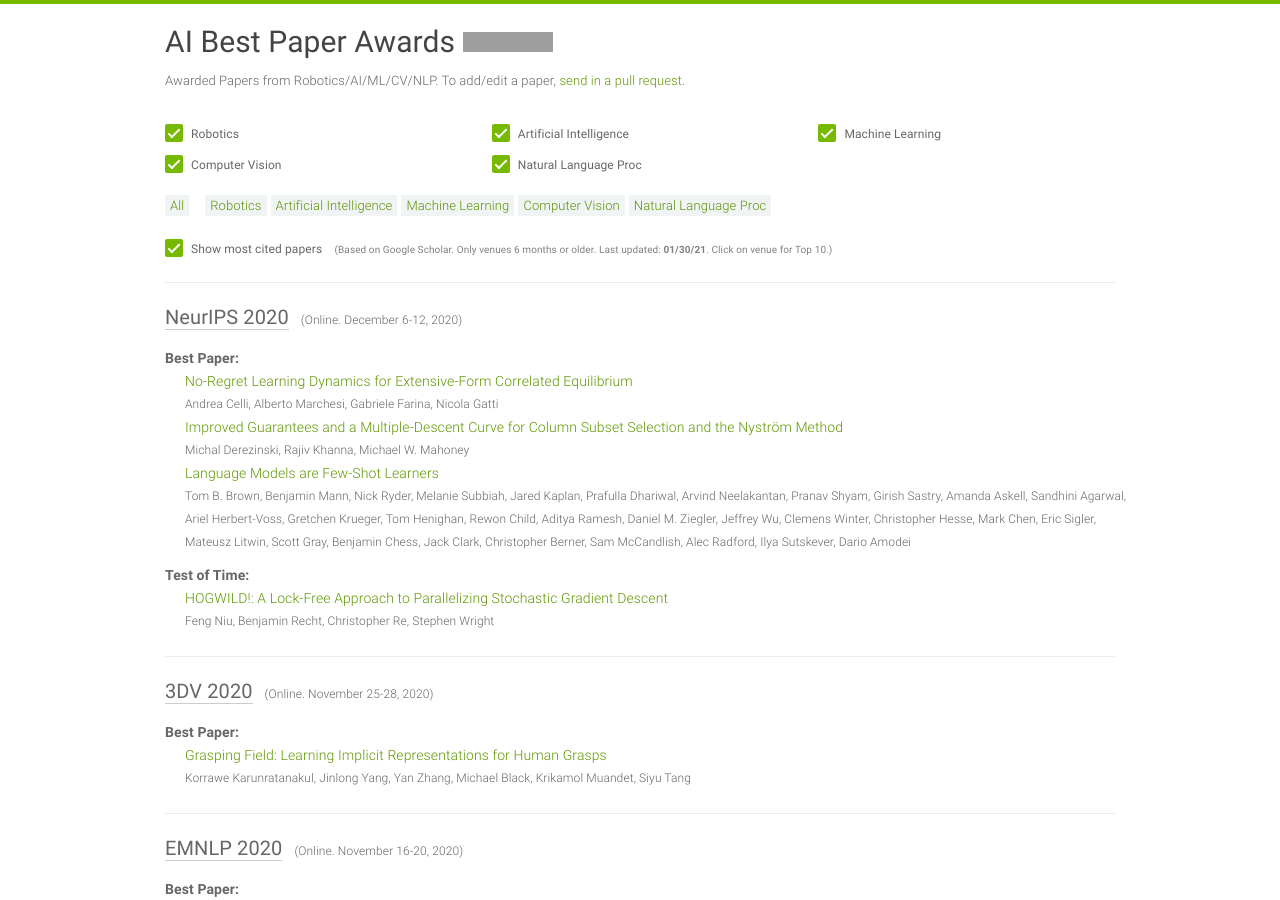
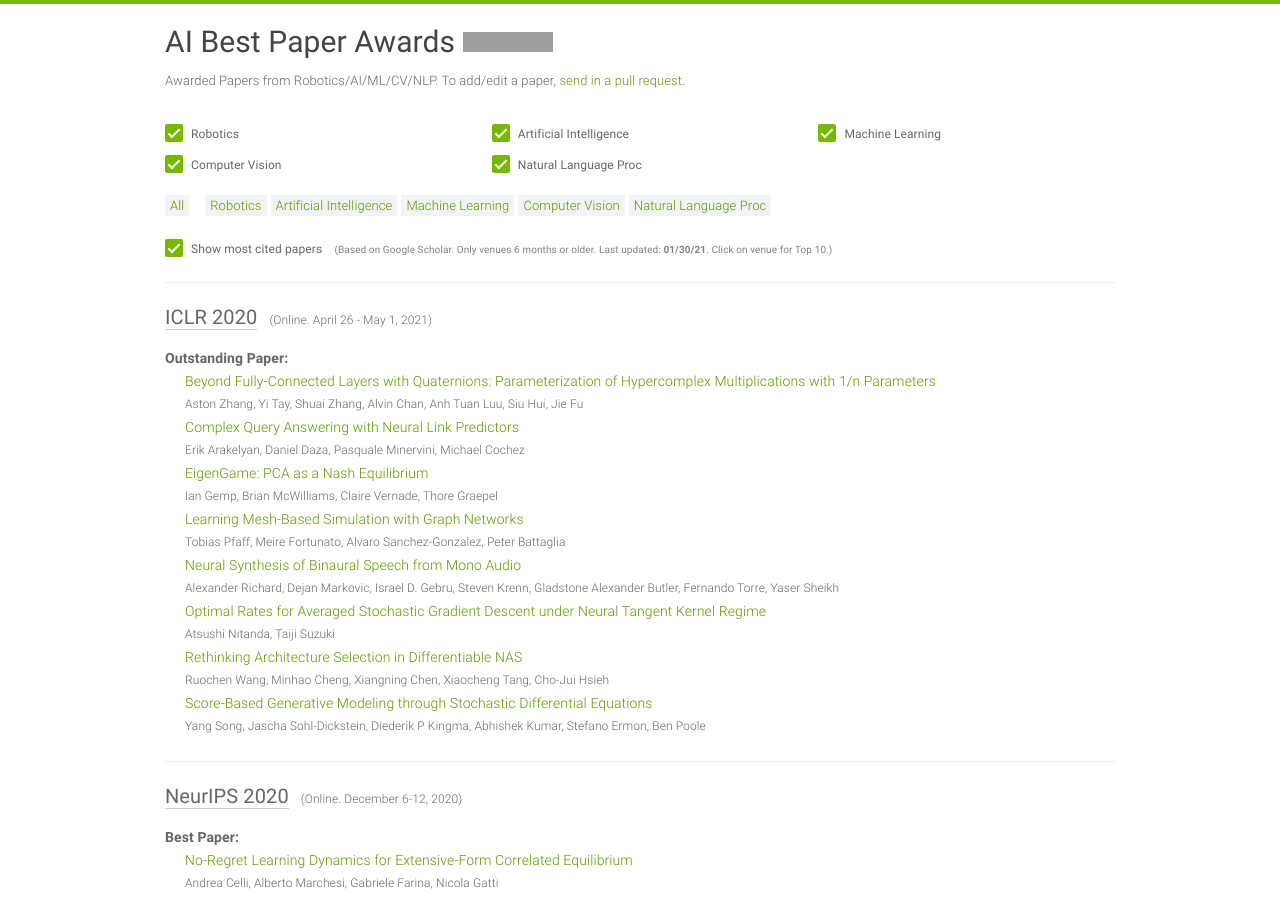
Before and after one commit to clemense/ai-bestpapers, a Jekyll site: the page built from index.html, in a window 1280 px wide and 900 px high. Built offline with Jekyll 4.4.1, drawn with Linux system fonts in a browser that asks for light colours; grey boxes are pictures that could not be loaded.

Commit message:
add ICLR 2020

```diff
--- a/_data/papers.yml
+++ b/_data/papers.yml
@@ -1,4 +1,51 @@
 ---
+
+- venue: ICLR
+  year: 2020
+  awards:
+  - award: Outstanding Paper
+    title: "Beyond Fully-Connected Layers with Quaternions: Parameterization of Hypercomplex Multiplications with 1/n Parameters"
+    author: Aston Zhang, Yi Tay, Shuai Zhang, Alvin Chan, Anh Tuan Luu, Siu Hui, Jie Fu
+    link: https://openreview.net/forum?id=rcQdycl0zyk
+    source: https://iclr-conf.medium.com/announcing-iclr-2021-outstanding-paper-awards-9ae0514734ab
+  - award: Outstanding Paper
+    title: Complex Query Answering with Neural Link Predictors
+    author: Erik Arakelyan, Daniel Daza, Pasquale Minervini, Michael Cochez
+    link: https://openreview.net/forum?id=Mos9F9kDwkz
+    source: https://iclr-conf.medium.com/announcing-iclr-2021-outstanding-paper-awards-9ae0514734ab
+  - award: Outstanding Paper
+    title: "EigenGame: PCA as a Nash Equilibrium"
+    author: Ian Gemp, Brian McWilliams, Claire Vernade, Thore Graepel
+    link: https://openreview.net/forum?id=NzTU59SYbNq
+    source: https://iclr-conf.medium.com/announcing-iclr-2021-outstanding-paper-awards-9ae0514734ab
+  - award: Outstanding Paper
+    title: Learning Mesh-Based Simulation with Graph Networks
+    author: Tobias Pfaff, Meire Fortunato, Alvaro Sanchez-Gonzalez, Peter Battaglia
+    link: https://openreview.net/forum?id=roNqYL0_XP
+    source: https://iclr-conf.medium.com/announcing-iclr-2021-outstanding-paper-awards-9ae0514734ab
+  - award: Outstanding Paper
+    title: Neural Synthesis of Binaural Speech from Mono Audio
+    author: Alexander Richard, Dejan Markovic, Israel D. Gebru, Steven Krenn, Gladstone Alexander Butler, Fernando Torre, Yaser Sheikh
+    link: https://openreview.net/forum?id=uAX8q61EVRu
+    source: https://iclr-conf.medium.com/announcing-iclr-2021-outstanding-paper-awards-9ae0514734ab
+  - award: Outstanding Paper
+    title: Optimal Rates for Averaged Stochastic Gradient Descent under Neural Tangent Kernel Regime
+    author: Atsushi Nitanda, Taiji Suzuki
+    link: https://openreview.net/forum?id=PULSD5qI2N1
+    source: https://iclr-conf.medium.com/announcing-iclr-2021-outstanding-paper-awards-9ae0514734ab
+  - award: Outstanding Paper
+    title: Rethinking Architecture Selection in Differentiable NAS
+    author: Ruochen Wang, Minhao Cheng, Xiangning Chen, Xiaocheng Tang, Cho-Jui Hsieh
+    link: https://openreview.net/forum?id=PKubaeJkw3
+    source: https://iclr-conf.medium.com/announcing-iclr-2021-outstanding-paper-awards-9ae0514734ab
+  - award: Outstanding Paper
+    title: Score-Based Generative Modeling through Stochastic Differential Equations
+    author: Yang Song, Jascha Sohl-Dickstein, Diederik P Kingma, Abhishek Kumar, Stefano Ermon, Ben Poole
+    link: https://openreview.net/forum?id=PxTIG12RRHS
+    source: https://iclr-conf.medium.com/announcing-iclr-2021-outstanding-paper-awards-9ae0514734ab
+  place: Online
+  date: April 26 - May 1, 2021
+  sub: ML
 
 - venue: NeurIPS
   year: 2020
```
